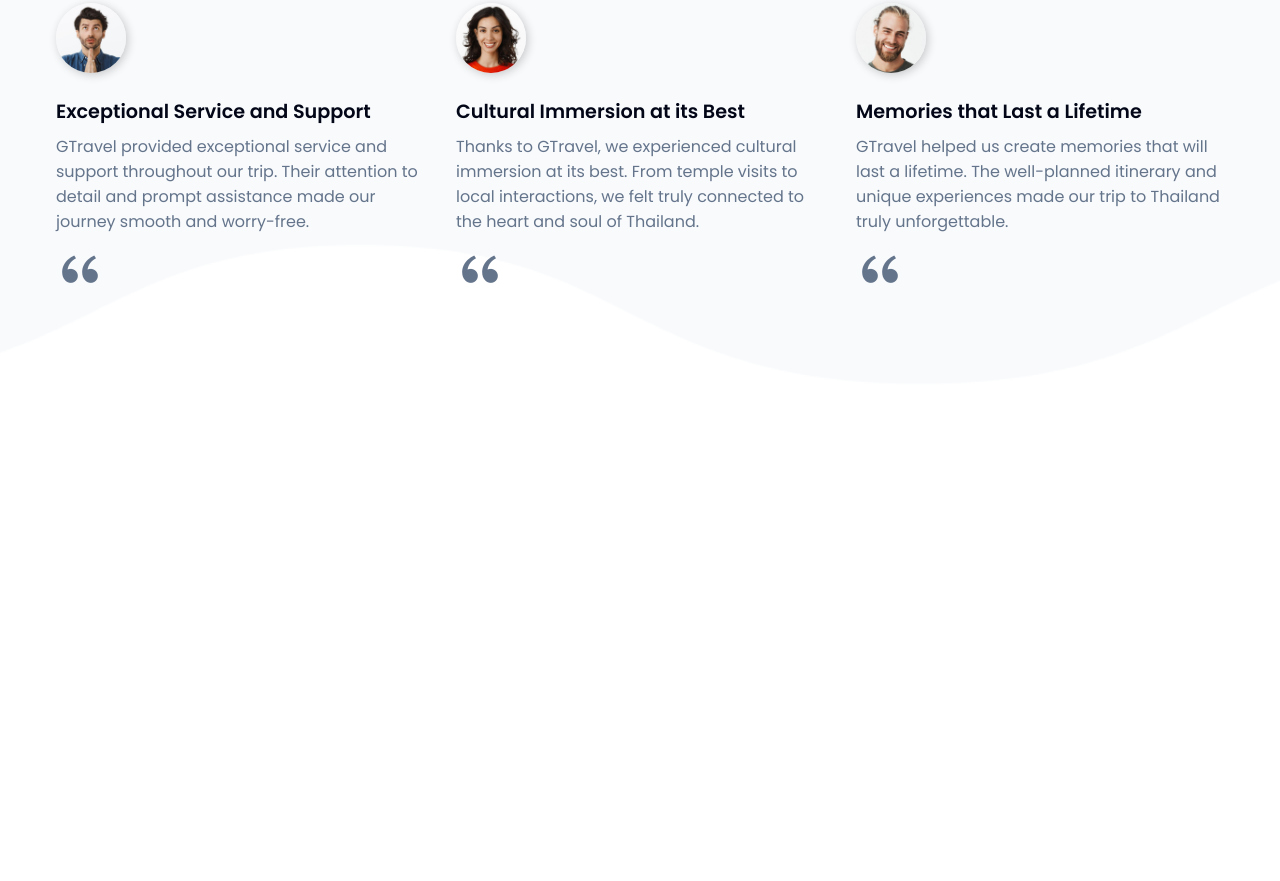
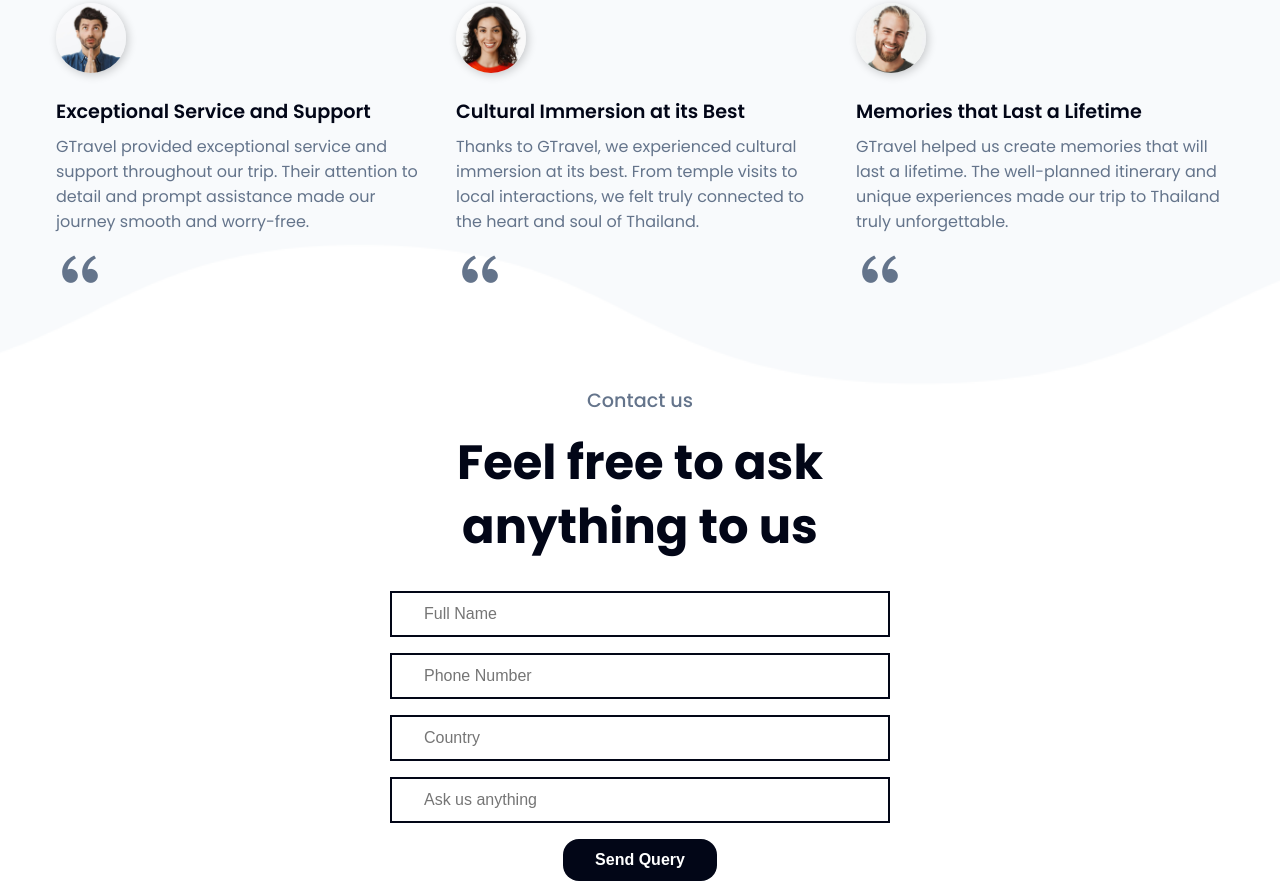
Before and after one commit to BurnettMiao/Designing-an-Engaging-Travel-Agency-Website-Landing-Page, a plain HTML site: page index.html in a window 1280 px wide. Shown: the part 2776-3657 px from the top of the page. Before the commit the page ends 3162 px from the top, so only its background shows below. Drawn offline with nearby package versions, Linux system fonts and the light colour scheme.

Commit message:
contact section finish

```diff
--- a/css/style.css
+++ b/css/style.css
@@ -298,3 +298,32 @@ nav {
   font-size: 3rem;
   color: var(--text-light);
 }
+
+.contact__container {
+  text-align: center;
+}
+
+.contact__container .section__header {
+  margin: auto;
+}
+
+.contact__container form {
+  max-width: 500px;
+  margin: auto;
+  margin-top: 2rem;
+  display: grid;
+  gap: 1rem;
+}
+
+.contact__container input {
+  padding: 0.75rem 2rem;
+  font-size: 1rem;
+  color: var(--text-dark);
+  outline: none;
+  border: 2px solid var(--text-dark);
+}
+
+.contact__container .btn {
+  max-width: fit-content;
+  margin: auto;
+}
--- a/index.html
+++ b/index.html
@@ -186,5 +186,17 @@
         </div>
       </div>
     </section>
+
+    <section class="section___container contact__container">
+      <p class="section__subheader">Contact us</p>
+      <h2 class="section__header">Feel free to ask anything to us</h2>
+      <form>
+        <input type="text" placeholder="Full Name" />
+        <input type="text" placeholder="Phone Number" />
+        <input type="text" placeholder="Country" />
+        <input type="text" placeholder="Ask us anything" />
+        <button class="btn">Send Query</button>
+      </form>
+    </section>
   </body>
 </html>
```
